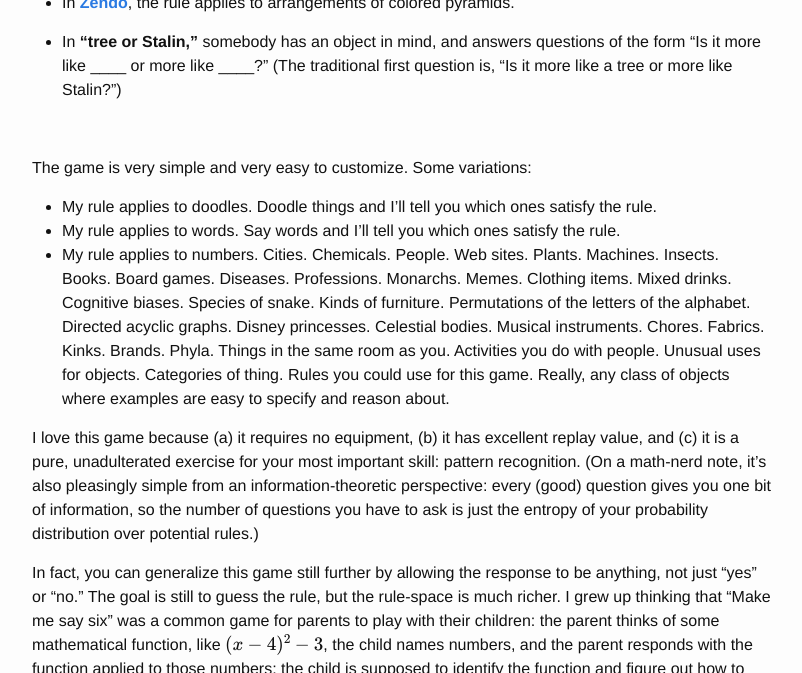
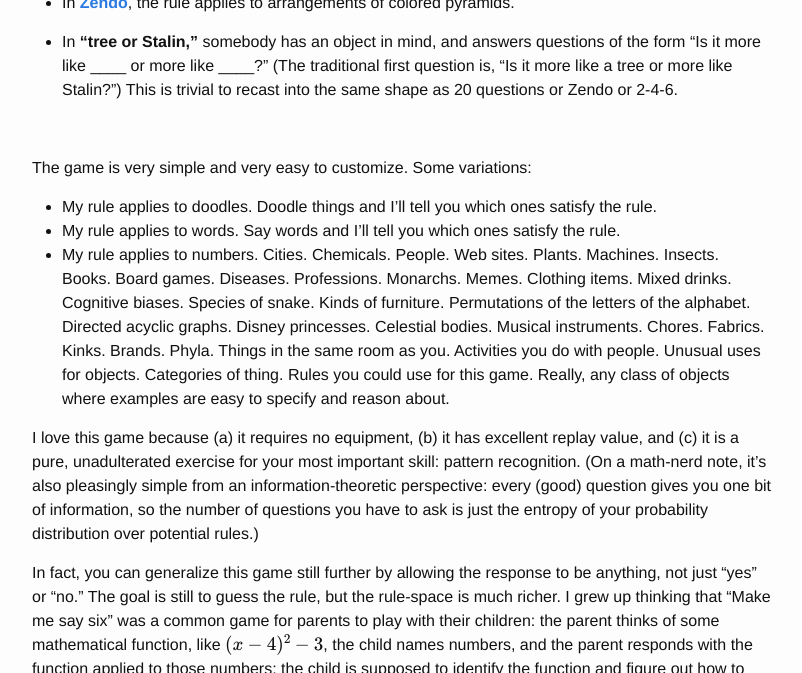
Before and after one commit to speezepearson/speezepearson.github.io, a Jekyll site: the page built from why-these-and-not-those.markdown, in a window 1280 px wide and 900 px high, scrolled down 783 px, cut to the strip 227-900 px from the top of the window. Shown: the whole strip, without its empty margins (238-1040 px from the left). Built offline with Jekyll 4.4.1, drawn with Linux system fonts in a browser that asks for light colours; formulas are drawn with MathJax 3.

Commit message:
wording tweak

```diff
--- a/why-these-and-not-those.markdown
+++ b/why-these-and-not-those.markdown
@@ -65,7 +65,7 @@ I call this game, "Why these and not those?" I've seen special cases called by a
 
 * In **[Zendo](https://en.wikipedia.org/wiki/Zendo_(game))**, the rule applies to arrangements of colored pyramids.
 
-* In **"tree or Stalin,"** somebody has an object in mind, and answers questions of the form "Is it more like \_\_\_\_ or more like \_\_\_\_?" (The traditional first question is, "Is it more like a tree or more like Stalin?")
+* In **"tree or Stalin,"** somebody has an object in mind, and answers questions of the form "Is it more like \_\_\_\_ or more like \_\_\_\_?" (The traditional first question is, "Is it more like a tree or more like Stalin?") This is trivial to recast into the same shape as 20 questions or Zendo or 2-4-6.
 
 <br/>
 
```
